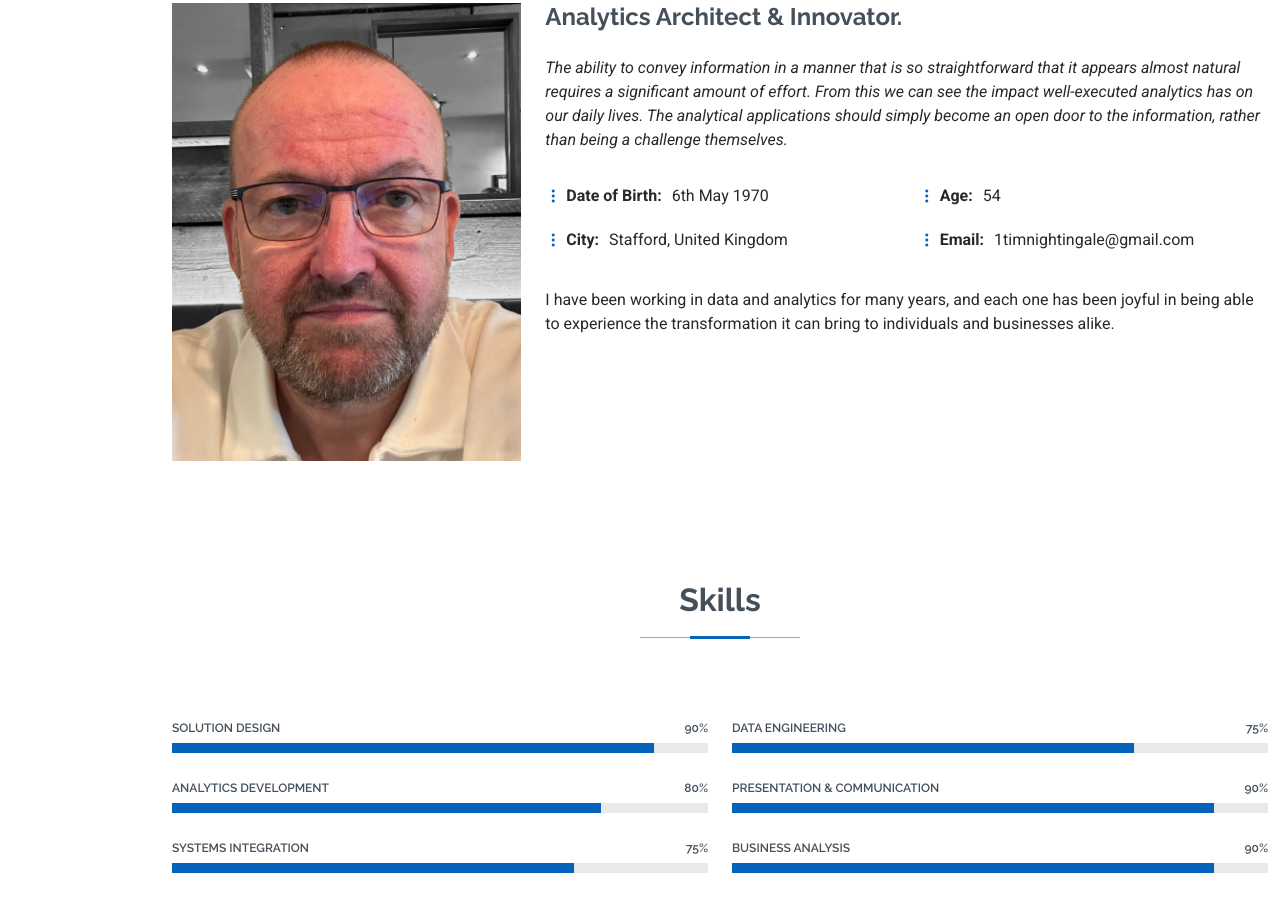
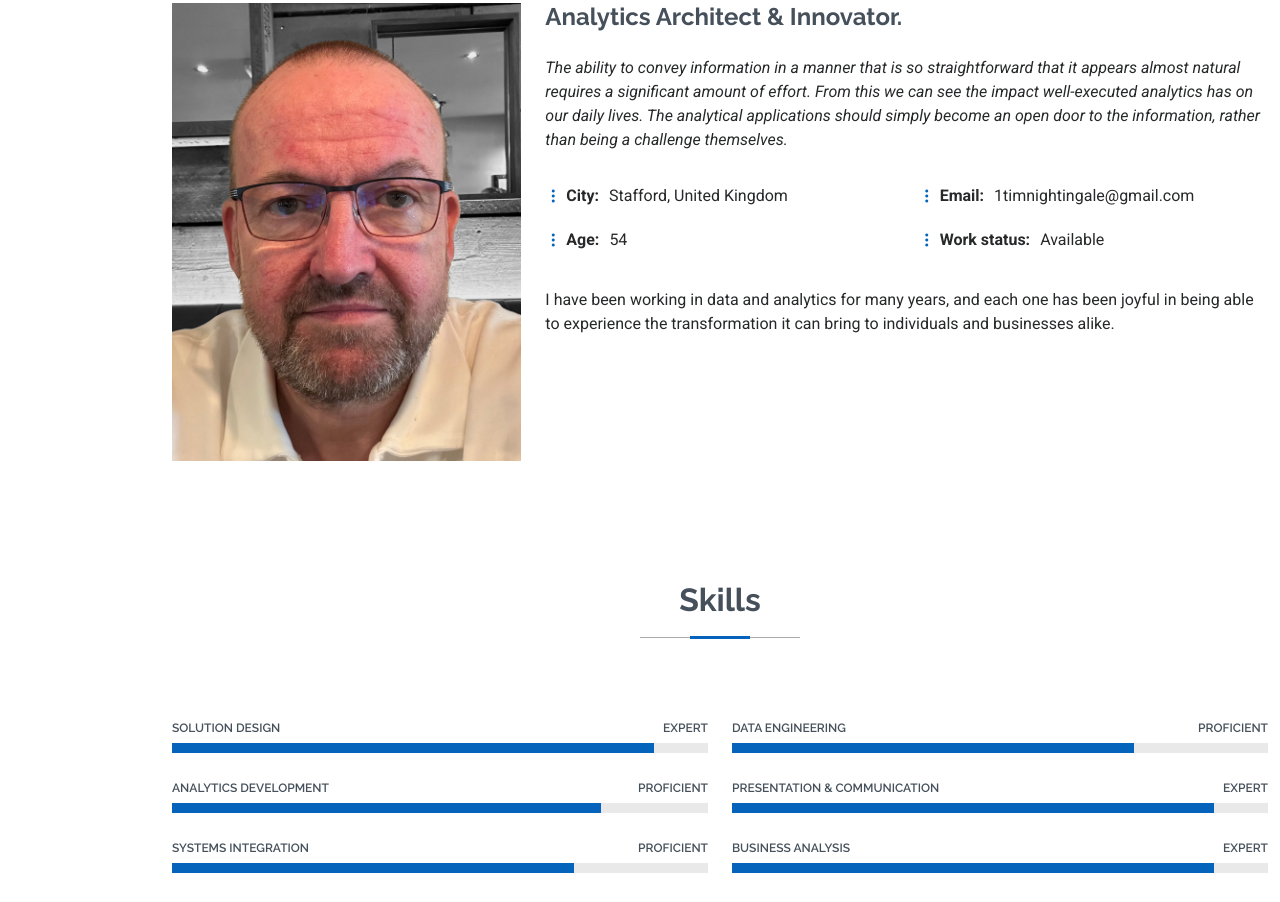
Before and after one commit to 1timnightingale/1timnightingale.github.io, a plain HTML site: page index.html in a window 1280 px wide. Shown: the part 1043-1945 px from the top of the page. Drawn offline with Linux system fonts and the light colour scheme.

Commit message:
cosmetic updates

```diff
--- a/index.html
+++ b/index.html
@@ -121,23 +121,24 @@
             <div class="row">
               <div class="col-lg-6">
                 <ul>
-                  <li><i class="bi bi-three-dots-vertical"></i> <strong>Date of Birth:</strong> <span>6th May
-                      1970</span></li>
+                  <!-- <li><i class="bi bi-three-dots-vertical"></i> <strong>Date of Birth:</strong> <span> 6th May
+                      1970</span></li> -->
                   <!--                  <li><i class="bi bi-three-dots-vertical"></i> <strong>Website:</strong> <span>www.example.com</span></li>-->
                   <!--                  <li><i class="bi bi-three-dots-vertical"></i> <strong>Phone:</strong> <span>+123 456 7890</span></li>-->
                   <li><i class="bi bi-three-dots-vertical"></i> <strong>City:</strong> <span>Stafford, United
                       Kingdom</span>
                   </li>
+                  <li><i class="bi bi-three-dots-vertical"></i> <strong>Age:</strong> <span>54</span></li>
                 </ul>
               </div>
               <div class="col-lg-6">
                 <ul>
-                  <li><i class="bi bi-three-dots-vertical"></i> <strong>Age:</strong> <span>54</span></li>
                   <!--                  <li><i class="bi bi-three-dots-vertical"></i> <strong>Degree:</strong> <span>Master</span></li>-->
                   <li><i class="bi bi-three-dots-vertical"></i> <strong>Email:</strong>
                     <span>1timnightingale@gmail.com</span>
                   </li>
-                  <!--<li><i class="bi bi-three-dots-vertical"></i> <strong>Contract:</strong> <span>Available</span></li>-->
+                  <li><i class="bi bi-three-dots-vertical"></i> <strong>Work status:</strong> <span>Available</span>
+                  </li>
                 </ul>
               </div>
             </div>
@@ -166,9 +167,15 @@
         <div class="row skills-content skills-animation">
 
           <div class="col-lg-6">
-
+            <!-- use either percentage ration of text
+ 0-20% Novice
+ 21-40% Advanced beginner
+ 41-60% Competent
+ 61-80% Proficient
+ 81-100% Expert
+ -->
             <div class="progress">
-              <span class="skill"><span>Solution Design</span> <i class="val">90%</i></span>
+              <span class="skill"><span>Solution Design</span> <i class="val">Expert</i></span>
               <div class="progress-bar-wrap">
                 <div class="progress-bar" role="progressbar" aria-valuenow="90" aria-valuemin="0" aria-valuemax="100">
                 </div>
@@ -176,7 +183,7 @@
             </div><!-- End Skills Item -->
 
             <div class="progress">
-              <span class="skill"><span>Analytics Development</span> <i class="val">80%</i></span>
+              <span class="skill"><span>Analytics Development</span> <i class="val">Proficient</i></span>
               <div class="progress-bar-wrap">
                 <div class="progress-bar" role="progressbar" aria-valuenow="80" aria-valuemin="0" aria-valuemax="100">
                 </div>
@@ -184,7 +191,7 @@
             </div><!-- End Skills Item -->
 
             <div class="progress">
-              <span class="skill"><span>Systems Integration</span> <i class="val">75%</i></span>
+              <span class="skill"><span>Systems Integration</span> <i class="val">Proficient</i></span>
               <div class="progress-bar-wrap">
                 <div class="progress-bar" role="progressbar" aria-valuenow="75" aria-valuemin="0" aria-valuemax="100">
                 </div>
@@ -196,7 +203,7 @@
           <div class="col-lg-6">
 
             <div class="progress">
-              <span class="skill"><span>Data Engineering</span> <i class="val">75%</i></span>
+              <span class="skill"><span>Data Engineering</span> <i class="val">Proficient</i></span>
               <div class="progress-bar-wrap">
                 <div class="progress-bar" role="progressbar" aria-valuenow="75" aria-valuemin="0" aria-valuemax="100">
                 </div>
@@ -204,7 +211,7 @@
             </div><!-- End Skills Item -->
 
             <div class="progress">
-              <span class="skill"><span>Presentation &amp; communication</span> <i class="val">90%</i></span>
+              <span class="skill"><span>Presentation &amp; communication</span> <i class="val">Expert</i></span>
               <div class="progress-bar-wrap">
                 <div class="progress-bar" role="progressbar" aria-valuenow="90" aria-valuemin="0" aria-valuemax="100">
                 </div>
@@ -212,7 +219,7 @@
             </div><!-- End Skills Item -->
 
             <div class="progress">
-              <span class="skill"><span>Business Analysis</span> <i class="val">90%</i></span>
+              <span class="skill"><span>Business Analysis</span> <i class="val">Expert</i></span>
               <div class="progress-bar-wrap">
                 <div class="progress-bar" role="progressbar" aria-valuenow="90" aria-valuemin="0" aria-valuemax="100">
                 </div>
```
